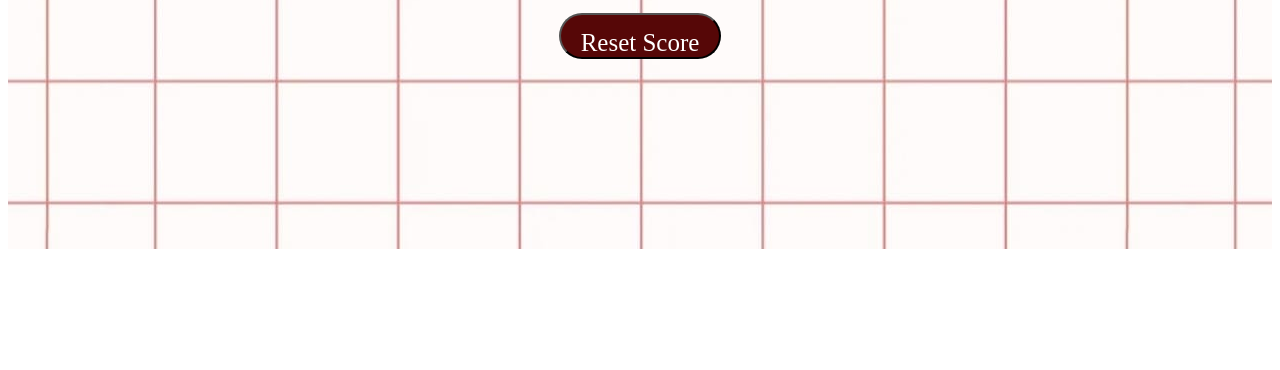
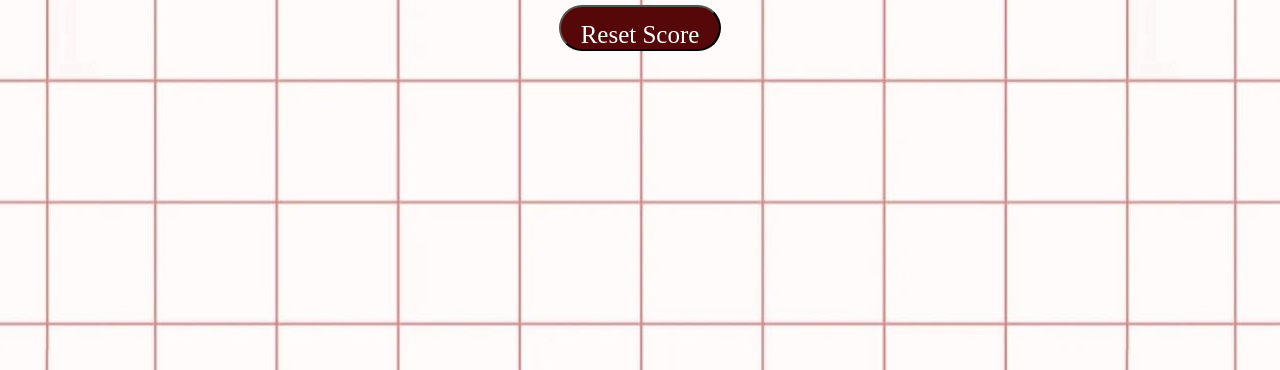
Before and after one commit to diyabhandari/Rock-Paper-Scissors, a plain HTML site: page index.html in a window 1280 px wide. Shown: the part 430-800 px from the top of the page. Drawn offline with Linux system fonts and the light colour scheme; a web font is replaced by a local one.

Commit message:
Updated body position

```diff
--- a/game.css
+++ b/game.css
@@ -1,11 +1,18 @@
-
+.body{
+  position: relative;
+}
 .background{
   font-family: Lakki Reddy;
+  position: absolute;
+  bottom: 0;
+  top: 0;
+  left: 0;
+  right: 0;
   background-image: url("pictures/grid-bg-4.jpeg");
   background-position: bottom;
   background-size: auto;
   padding-top: 20px;
-  padding-bottom: 190px;
+
 }
 
 .header{
```
